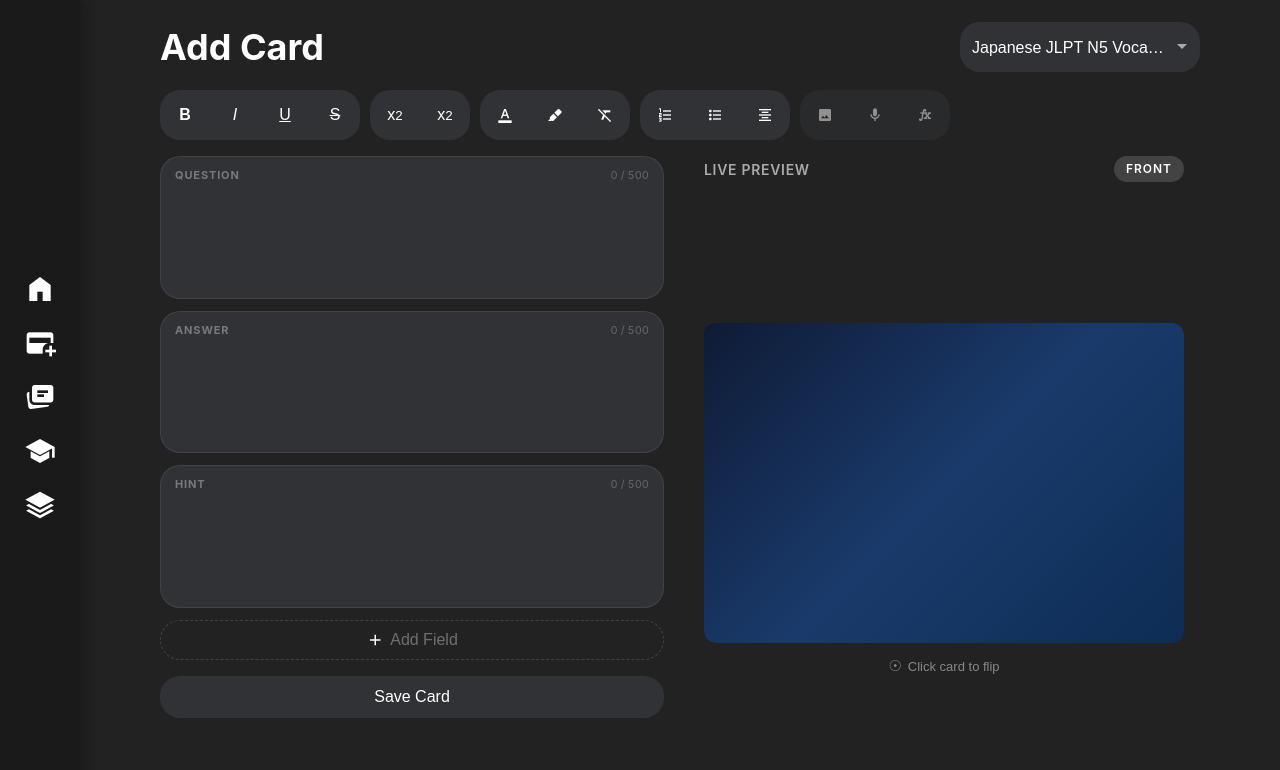
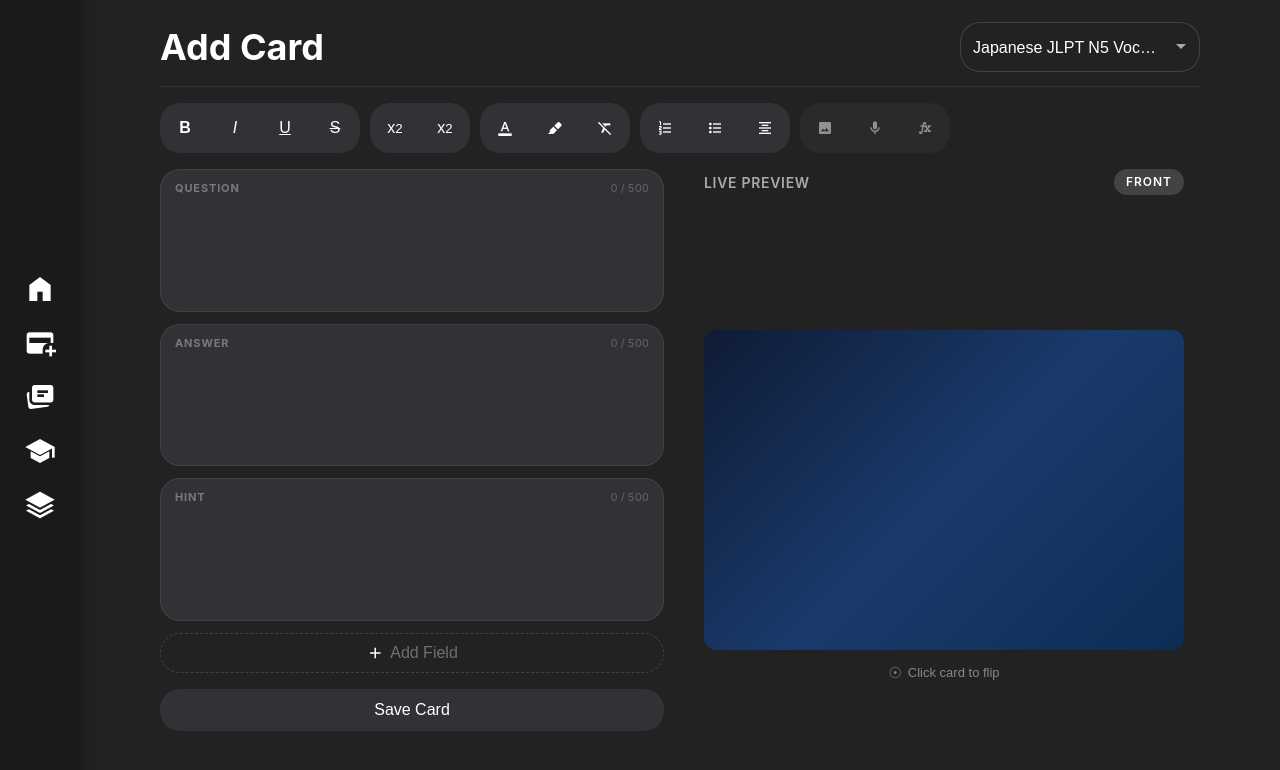
Before and after one commit to 18barbers2/gostudycards, a React (Vite) app in the folder frontend/: page /add-card in a window 1280 px wide. Shown: the top 770 px of the page. Built offline with nearby package versions, Linux system fonts and the light colour scheme.

Commit message:
style: moved title to own dedicated row on all pages

```diff
--- a/frontend/src/css/Study.css
+++ b/frontend/src/css/Study.css
@@ -36,10 +36,6 @@
     gap: 20px;
 }
 
-.deck-selection h1 {
-    font-weight: 700;
-    margin-bottom: 10px;
-}
 
 .subtitle {
     font-size: 1.2rem;
--- a/frontend/src/css/index.css
+++ b/frontend/src/css/index.css
@@ -26,6 +26,25 @@
     align-items: center;
     justify-content: space-between;
     flex-shrink: 0;
+    padding-bottom: 12px;
+    border-bottom: 1px solid rgba(255, 255, 255, 0.08);
+}
+
+/* Ghost style for the deck selector when it lives in the title row */
+.page-title-row .deck-selector {
+    background-color: transparent;
+    border: 1.5px solid rgba(255, 255, 255, 0.15);
+    transition: border-color 0.15s, background-color 0.15s;
+}
+
+.page-title-row .deck-selector:hover {
+    border-color: rgba(255, 255, 255, 0.35);
+    background-color: rgba(255, 255, 255, 0.04);
+}
+
+.page-title-row .deck-selector:focus {
+    border-color: var(--border-color-secondary);
+    background-color: transparent;
 }
 
 .page-title {
--- a/frontend/src/pages/Decks.tsx
+++ b/frontend/src/pages/Decks.tsx
@@ -16,7 +16,7 @@ export function Decks() {
 
         <Layout>
             <div className='decks-page'>
-                <h1>Decks</h1>
+                <h1 className='page-title'>Decks</h1>
                 <p>This is the Decks page. Here you will be able to view and manage your decks of cards.</p>
                 <div className='decks'>
                     {decks.map((deck) => (
--- a/frontend/src/pages/Home.tsx
+++ b/frontend/src/pages/Home.tsx
@@ -8,7 +8,7 @@ export function Home() {
 
         <Layout>
             <div className='home-page'>
-                <h1>Welcome to GoStudyCards!</h1>
+                <h1 className='page-title'>Welcome to GoStudyCards!</h1>
                 <p>This is the home page. Use the navigation bar to explore the app.</p>
                 <div className='home-page-container'>
                     <DashboardCard className='welcome' title='Welcome back!'>
--- a/frontend/src/pages/Study.tsx
+++ b/frontend/src/pages/Study.tsx
@@ -116,7 +116,7 @@ function StudyInterface( { deck, onExit }: { deck: DeckStudyInfo; onExit: () =>
         <div className="study-interface">
 
             {/* Header with deck name and progress */}
-            <h1>Study</h1>
+            <h1 className='page-title'>Study</h1>
             <div className="study-header">
                 <div className="study-title">
                     <div className="deck-name">{deck.name}</div>
@@ -201,7 +201,7 @@ export function Study() {
         <Layout>
             {!selectedDeck && (
                 <div className="deck-selection">
-                    <h1>Study</h1>
+                    <h1 className='page-title'>Study</h1>
                     <h2 className='subtitle'>Choose a deck to study</h2>
                     {decks.map((deck) => (
                         <DeckOption
```
